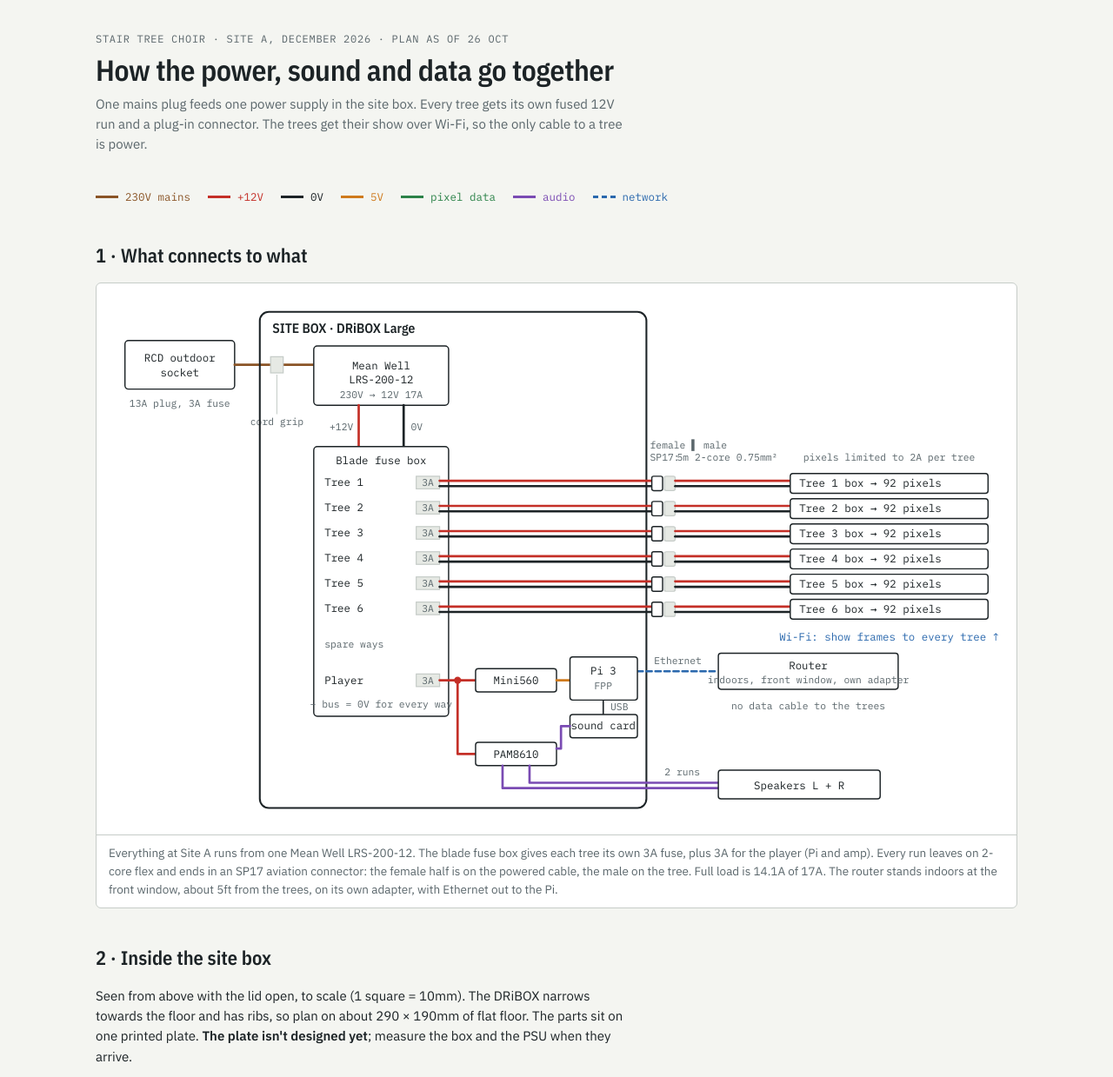
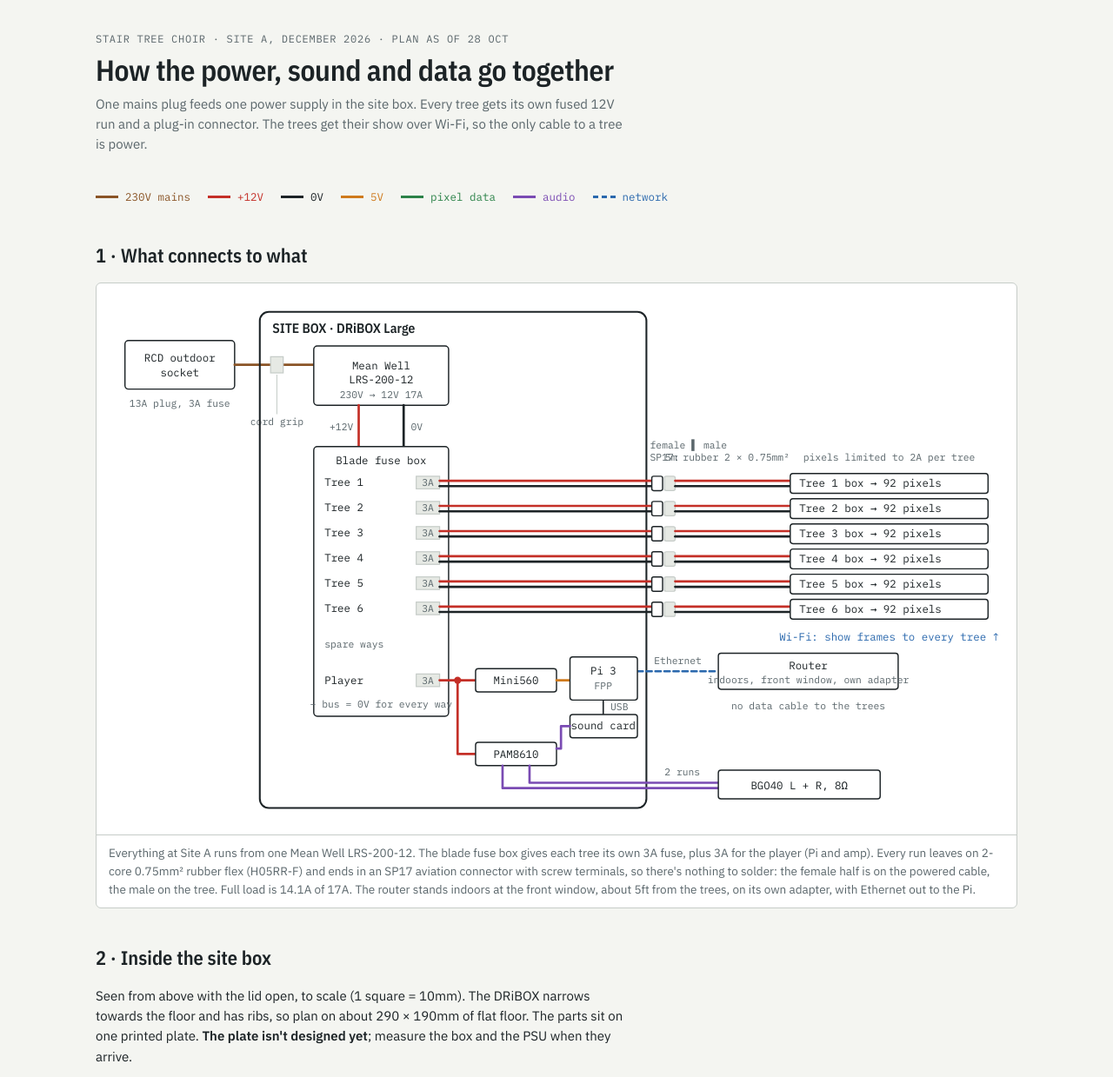
Before and after one commit to IJMOK/StairTreeChoir, a plain HTML site: page docs/wiring.html in a window 1280 px wide. Shown: the top 1239 px of the page at 87% size. Drawn offline with nearby package versions, Linux system fonts and the light colour scheme.

Commit message:
docs/wiring.html: 27 Oct parts (SP17 connectors, H05RR-F flex, BGO40 pair, WR3000 V2); artifact v3
Co-Authored-By: Claude Opus 5.5 <noreply@anthropic.com>

```diff
--- a/docs/wiring.html
+++ b/docs/wiring.html
@@ -3,7 +3,7 @@
 <head>
 <meta charset="utf-8">
 <meta name="viewport" content="width=device-width, initial-scale=1">
-<!-- Site A wiring diagrams (26 Oct 2026). Published copy: https://claude.ai/artifact/D7S2aqDR7d8ZSA9qU48DHn. Hand-made, not generated: update it when the design changes. -->
+<!-- Site A wiring diagrams (26 Oct 2026; parts from the 27 Oct orders added 28 Oct). Published copy: https://claude.ai/artifact/D7S2aqDR7d8ZSA9qU48DHn. Hand-made, not generated: update it when the design changes. -->
 <title>Stair Tree Choir Wiring</title>
 <meta name="claude:viewport-fit-sides" content="cover">
 <link rel="preconnect" href="https://fonts.googleapis.com">
@@ -96,7 +96,7 @@ svg .net-text { fill: var(--net); }
 <body>
 <main>
   <header>
-    <div class="status">Stair Tree Choir · Site A, December 2026 · plan as of 26 Oct</div>
+    <div class="status">Stair Tree Choir · Site A, December 2026 · plan as of 28 Oct</div>
     <h1>How the power, sound and data go together</h1>
     <p class="sub">One mains plug feeds one power supply in the site box. Every tree gets its own fused 12V run and a plug-in connector. The trees get their show over Wi-Fi, so the only cable to a tree is power.</p>
   </header>
@@ -118,7 +118,7 @@ svg .net-text { fill: var(--net); }
     <h2>1 · What connects to what</h2>
     <figure>
       <div class="scroll">
-        <svg viewBox="0 0 1000 590" role="img" aria-label="Mains plug into the site box power supply, then a blade fuse box with six 3A tree runs and a 3A player feed. Each tree run leaves the box on 2-core flex, through an SP17 aviation connector, to its tree box. The player feed powers a Mini560 for the Pi 3 and the PAM8610 amp, which drives two speakers. The router stands indoors at the window; it connects to the Pi by Ethernet and to the trees by Wi-Fi.">
+        <svg viewBox="0 0 1000 590" role="img" aria-label="Mains plug into the site box power supply, then a blade fuse box with six 3A tree runs and a 3A player feed. Each tree run leaves the box on 2-core flex, through an SP17 aviation connector, to its tree box. The player feed powers a Mini560 for the Pi 3 and the PAM8610 amp, which drives a pair of BGO40 speakers. The router stands indoors at the window; it connects to the Pi by Ethernet and to the trees by Wi-Fi.">
           <!-- socket -->
           <rect class="part" x="20" y="52" width="122" height="54" rx="4"/>
           <text x="81" y="75" text-anchor="middle">RCD outdoor</text>
@@ -194,7 +194,7 @@ svg .net-text { fill: var(--net); }
           <!-- run annotations -->
           <text class="s" x="604" y="186">SP17:</text>
           <text class="s" x="604" y="172">female ▌ male</text>
-          <text class="s" x="690" y="186" text-anchor="middle">5m 2-core 0.75mm²</text>
+          <text class="s" x="690" y="186" text-anchor="middle">5m rubber 2 × 0.75mm²</text>
           <text class="s" x="870" y="186" text-anchor="middle">pixels limited to 2A per tree</text>
           <text class="net-text" x="870" y="386" text-anchor="middle">Wi-Fi: show frames to every tree ↑</text>
           <text class="s" x="780" y="462" text-anchor="middle">no data cable to the trees</text>
@@ -226,11 +226,11 @@ svg .net-text { fill: var(--net); }
           <polyline class="w aud" points="440,525 440,550 680,550"/>
           <polyline class="w aud" points="470,525 470,544 680,544"/>
           <rect class="part" x="680" y="530" width="180" height="32" rx="3"/>
-          <text x="770" y="551" text-anchor="middle">Speakers L + R</text>
+          <text x="770" y="551" text-anchor="middle">BGO40 L + R, 8Ω</text>
           <text class="s" x="640" y="536" text-anchor="middle">2 runs</text>
         </svg>
       </div>
-      <figcaption>Everything at Site A runs from one Mean Well LRS-200-12. The blade fuse box gives each tree its own 3A fuse, plus 3A for the player (Pi and amp). Every run leaves on 2-core flex and ends in an SP17 aviation connector: the female half is on the powered cable, the male on the tree. Full load is 14.1A of 17A. The router stands indoors at the front window, about 5ft from the trees, on its own adapter, with Ethernet out to the Pi.</figcaption>
+      <figcaption>Everything at Site A runs from one Mean Well LRS-200-12. The blade fuse box gives each tree its own 3A fuse, plus 3A for the player (Pi and amp). Every run leaves on 2-core 0.75mm² rubber flex (H05RR-F) and ends in an SP17 aviation connector with screw terminals, so there's nothing to solder: the female half is on the powered cable, the male on the tree. Full load is 14.1A of 17A. The router stands indoors at the front window, about 5ft from the trees, on its own adapter, with Ethernet out to the Pi.</figcaption>
     </figure>
   </section>
 
@@ -408,8 +408,9 @@ svg .net-text { fill: var(--net); }
           <tr><td>Blade fuse box, 10-way</td><td class="num">≤ 150 × 65 (to buy)</td><td>Site box, front left</td><td>PSU +12V in, 0V to its − bus</td></tr>
           <tr><td>Pi 3 + USB sound card</td><td class="num">56 × 85</td><td>Site box, back right</td><td>Mini560 5V (player fuse, 3A)</td></tr>
           <tr><td>PAM8610 amp</td><td class="num">≈ 63 × 40</td><td>Site box, front right</td><td>12V (player fuse, 3A)</td></tr>
-          <tr><td>Cudy WR3000 router</td><td class="num">183 × 109 × 35</td><td>Indoors at the front window, antennas upright</td><td>Its own adapter; outdoor Cat6 to the Pi</td></tr>
-          <tr><td>Tree run</td><td class="num">5m, 2-core 0.75mm²</td><td>Ground, site box to tree</td><td>Tree fuse, 3A; SP17 connector at the tree</td></tr>
+          <tr><td>Cudy WR3000 V2 router</td><td class="num">183 × 109 × 35</td><td>Indoors at the front window, antennas upright</td><td>Its own adapter; outdoor Cat6 to the Pi</td></tr>
+          <tr><td>Tree run</td><td class="num">5m, H05RR-F 2 × 0.75mm²</td><td>Ground, site box to tree</td><td>Tree fuse, 3A; SP17 connector at the tree (female on the run)</td></tr>
+          <tr><td>PD BGO40 speakers (pair)</td><td class="num">130 × 155 × 200</td><td>Outdoors near the trees, IP56</td><td>PAM8610, one 2-core run each (cable in the box)</td></tr>
           <tr><td>Controller board</td><td class="num">50 × 70</td><td>Tree box, on 4 standoffs</td><td>Wago +12V → JP</td></tr>
           <tr><td>Mini560 (tree)</td><td class="num">≈ 22 × 18</td><td>Tree box, below the board</td><td>JP 12V</td></tr>
           <tr><td>2 × Wago 221-413</td><td class="num">—</td><td>Tree box, below the board</td><td>The 12V pigtail via PG9</td></tr>
@@ -419,6 +420,7 @@ svg .net-text { fill: var(--net); }
     <ul class="notes">
       <li>Earth the PSU: the mains lead's earth goes to its earth terminal.</li>
       <li>Meter every connector before plugging in: red to +, the same pin every time.</li>
+      <li>Tighten each SP17's gland nut on the cable sheath. The cable must be 6–10mm across.</li>
       <li>Keep connector joints off the ground where water pools. They're only waterproof when plugged together.</li>
     </ul>
   </section>
```
